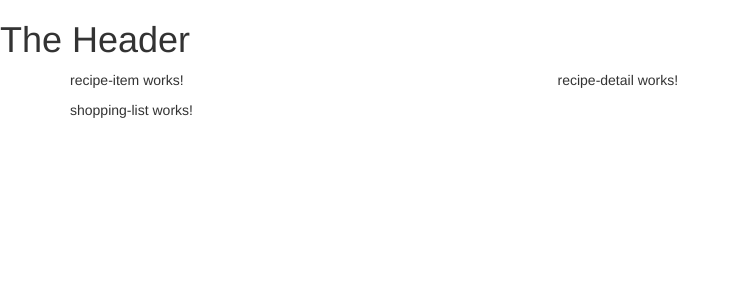
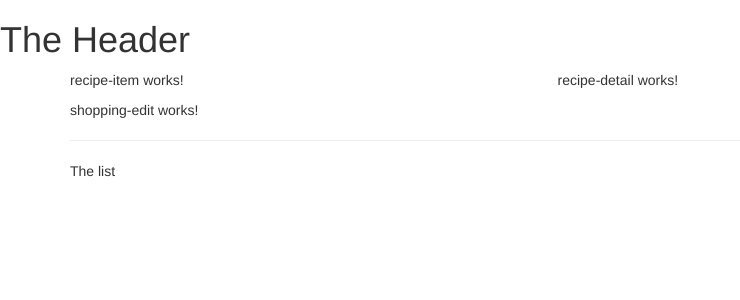
Before and after one commit to luujennifer/udemy-project, an Angular app: page / in a window 1280 px wide. Shown: the top 300 px of the page, without its empty margins (0-740 px from the left). Built offline with nearby package versions, Linux system fonts and the light colour scheme.

Commit message:
setting up shopping list component

```diff
--- a/src/app/shopping-list/shopping-list.component.html
+++ b/src/app/shopping-list/shopping-list.component.html
@@ -1 +1,7 @@
-<p>shopping-list works!</p>
+<div class="row">
+    <div class="col-xs-10">
+        <app-shopping-edit></app-shopping-edit>
+        <hr>
+        <p>The list</p>
+    </div>
+</div>
```
